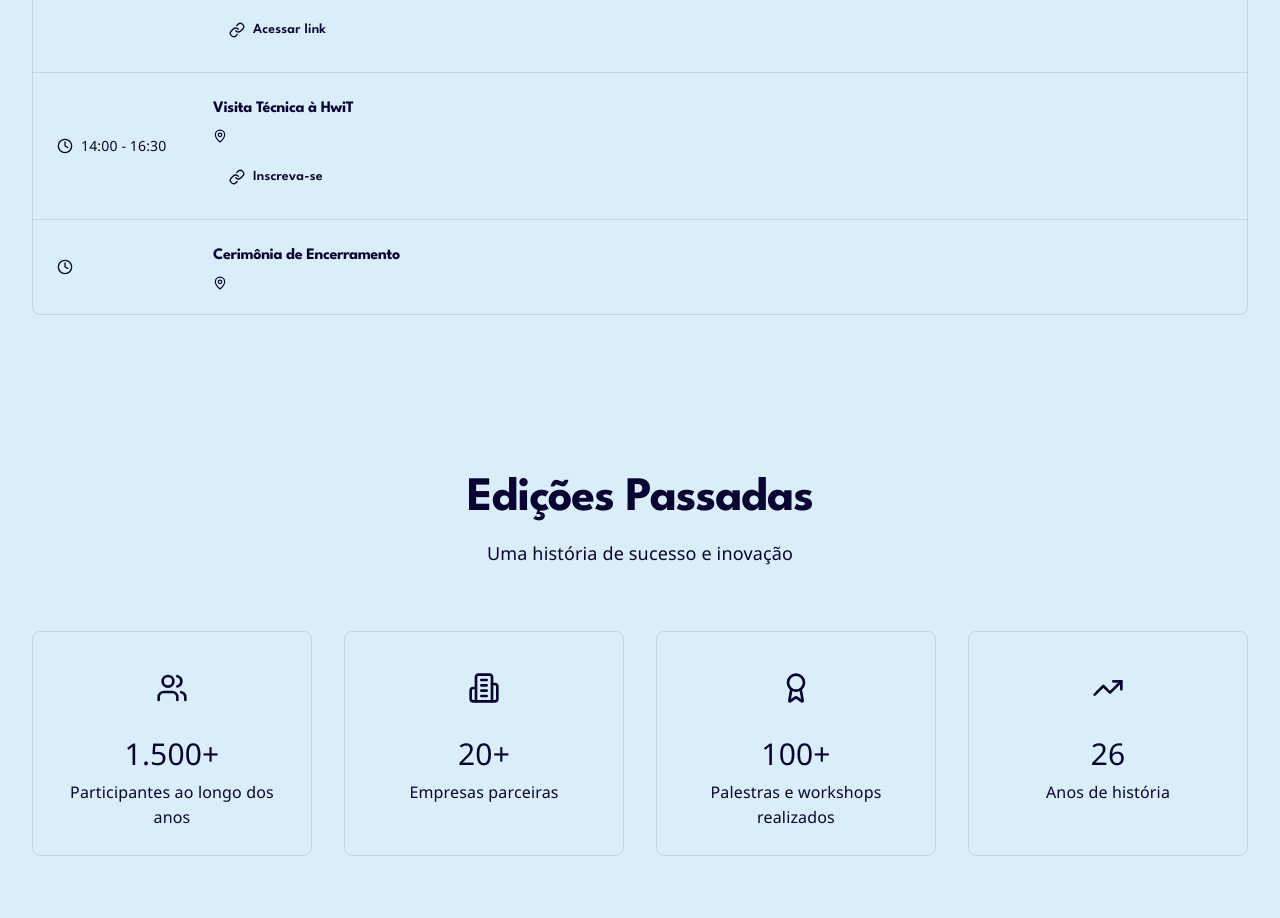
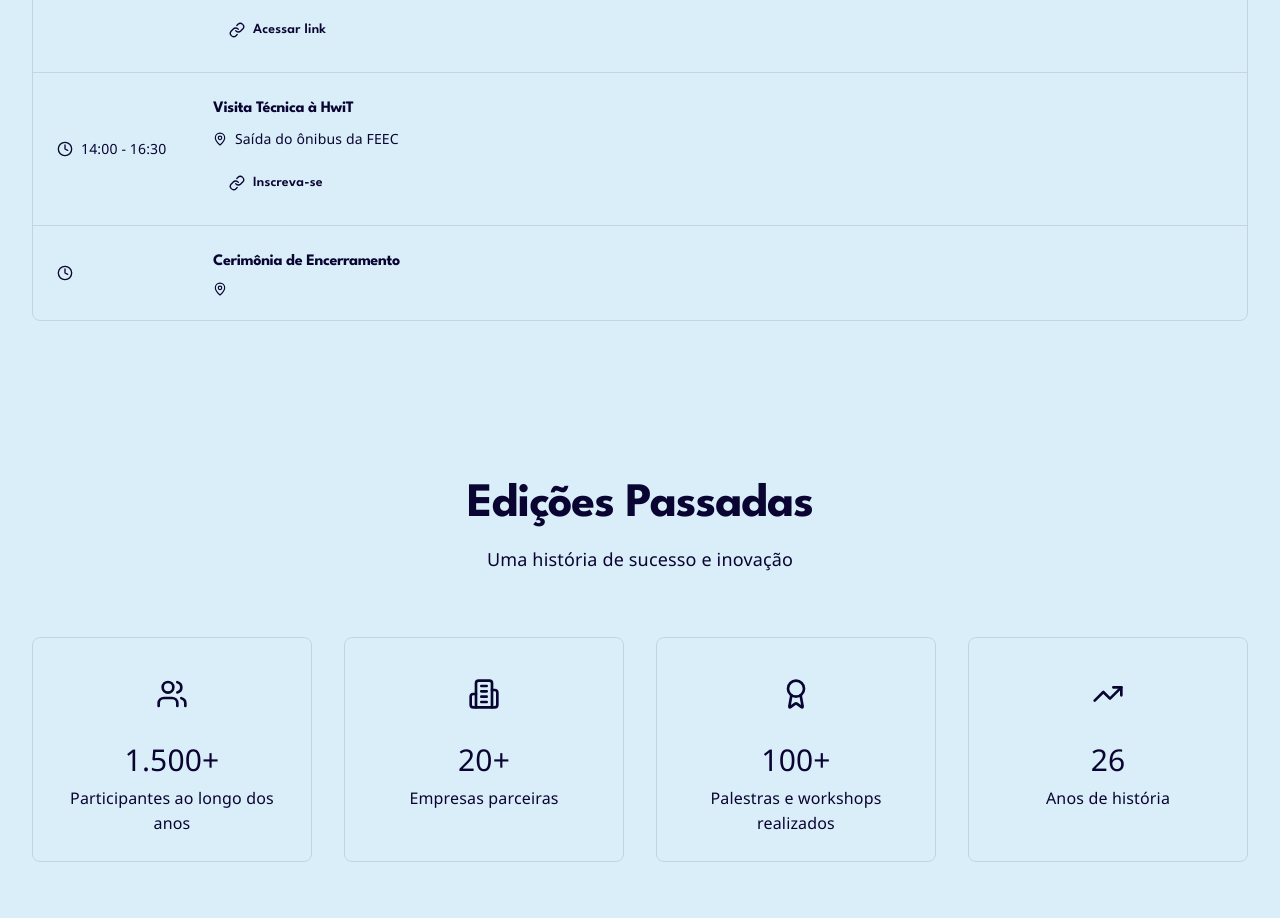
Before and after one commit to marinaalfarias/site-see, a React (Vite) app: page / in a window 1280 px wide. Shown: the part 4040-4958 px from the top of the page. Built offline with nearby package versions, Linux system fonts and the light colour scheme; a web font is replaced by a local one.

Commit message:
Update Schedule.tsx

```diff
--- a/src/app/components/Schedule.tsx
+++ b/src/app/components/Schedule.tsx
@@ -117,6 +117,7 @@ export function Schedule() {
         {
           time: '14:00 - 16:30',
           title: 'Visita Técnica à HwiT',
+          location: 'Saída do ônibus da FEEC',
           ctaLabel: 'Inscreva-se',
           ctaHref: '#https://forms.gle/o8NwVUrHVQDZNX326',
         },
```
